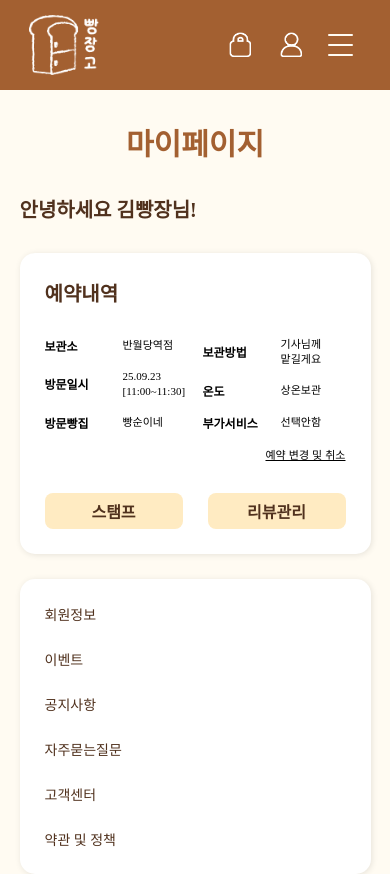
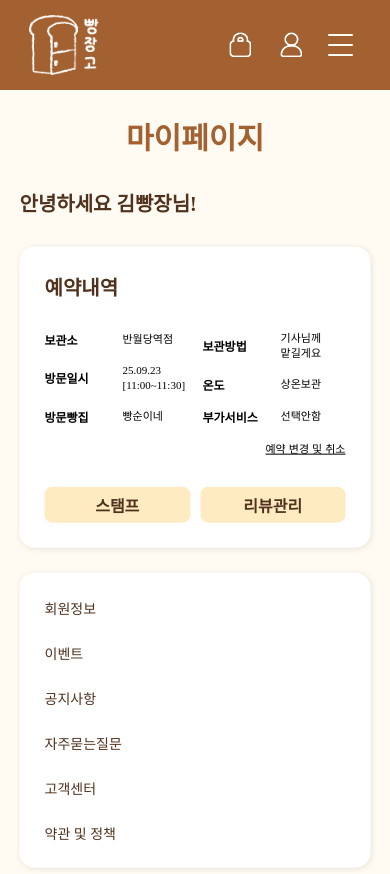
Before and after one commit to JIN44638/bbangjanggo__bb, a Vue app: page /mypage in a window 390 px wide. Shown: the top 874 px of the page. Built offline with nearby package versions, Linux system fonts and the light colour scheme; a web font is replaced by a local one.

Commit message:
로그인, 마이페이지 영역 수정 B안

```diff
--- a/src/views/Login.vue
+++ b/src/views/Login.vue
@@ -5,7 +5,7 @@
       <h2>로그인</h2>
       <div class="login-input">
         <input v-model="usermail" type="email" placeholder="아이디 입력" />
-        <input v-model="password" type="text" placeholder="비밀번호 입력" minlength="8" maxlength="12" />
+        <input v-model="password" type="password" placeholder="비밀번호 입력" minlength="8" maxlength="12" />
       </div>
       <div class="login-box">
         <div class="logBtn">
@@ -81,7 +81,7 @@ const login = () => {
     width: 100%;
     max-width: 1000px;
     margin: auto;
-    padding: 50px 0;
+    padding: 51px 0;
     h2 {
       font-family: "Cafe24Surround";
       color: $point-color;
@@ -115,7 +115,7 @@ const login = () => {
         width: 100%;
         max-width: 400px;
         background-color: #ccc;
-        margin: 20px 0 10px 0;
+        margin: 3.5px 0;
       }
       .sns-login {
         display: flex;
@@ -136,7 +136,7 @@ const login = () => {
           justify-content: space-between;
           img {
             display: block;
-            width: 100%;
+            width: 120px;
             padding: 0 30%;
           }
         }
@@ -146,7 +146,7 @@ const login = () => {
         gap: 25px;
         align-items: center;
         justify-content: center;
-        width: 100%;
+        width: 100px;
         white-space: nowrap;
         .loginHelp-top {
           display: flex;
@@ -172,6 +172,7 @@ const login = () => {
         text-align: center;
         padding: 20px 30px;
         margin: 20px 0 0 0;
+        font-size: 14px;
         &:nth-child(2) {
           background-color: $main-color;
           color: $font-color;
--- a/src/views/Mypage.vue
+++ b/src/views/Mypage.vue
@@ -1,6 +1,6 @@
 <template>
   <div class="mypage">
-    <div class="inner">
+    <div class="inner mypage_wrap">
       <h1>마이페이지</h1>
       <h3 class="hello">안녕하세요 김빵장님!</h3>
       <div class="web_page">
@@ -67,13 +67,20 @@
 
 .mypage {
   height: calc(100vh - 290px);
-  height: 100vh;
+  height: 77.7vh;
   background-color: $bg-color;
-  padding-bottom: 50px;
+  // padding-bottom: 50px;
+  position: relative;
+  .mypage_wrap {
+    position: absolute;
+    top: 50%;
+    left: 50%;
+    transform: translate(-50%, -50%);
+  }
 }
 h1 {
   text-align: center;
-  padding: 50px 0;
+  padding: 0 0 50px;
   font-family: "Cafe24Surround";
   color: $point-color;
   font-size: 35px;
@@ -81,7 +88,7 @@ h1 {
 h3 {
   font-size: $sub-font;
   padding-bottom: 30px;
-  color:$font-color ;
+  color: $font-color;
 }
 
 .mypage-box {
@@ -196,7 +203,7 @@ button.reser_change {
 @media screen and (max-width: 768px) {
   .mypage {
     background-color: $bg-color;
-    height: auto;
+    height: 102vh;
   }
 
   .box_bo {
@@ -219,19 +226,23 @@ button.reser_change {
 }
 @media screen and (max-width: 390px) {
   .mypage {
-    padding-bottom: 30px;
+    // padding-bottom: 30px;
+    height: 95vh;
   }
   .mypage-box {
     gap: 25px;
   }
   h1 {
     font-size: $title-font;
-    padding: 30px;
+    padding: 0 0 30px;
   }
 
   h3,
   .reservation {
     font-size: $f-a-q-text-font;
+  }
+  .btn {
+    gap: 10px;
   }
   // .boso {
   //   gap: 5px;
```
